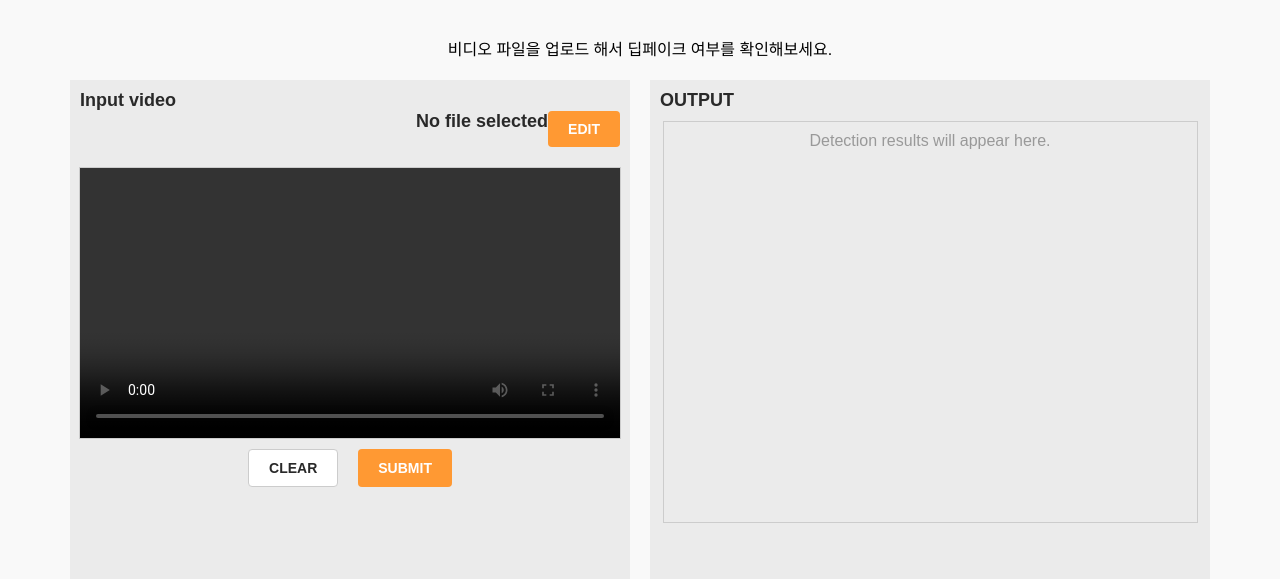
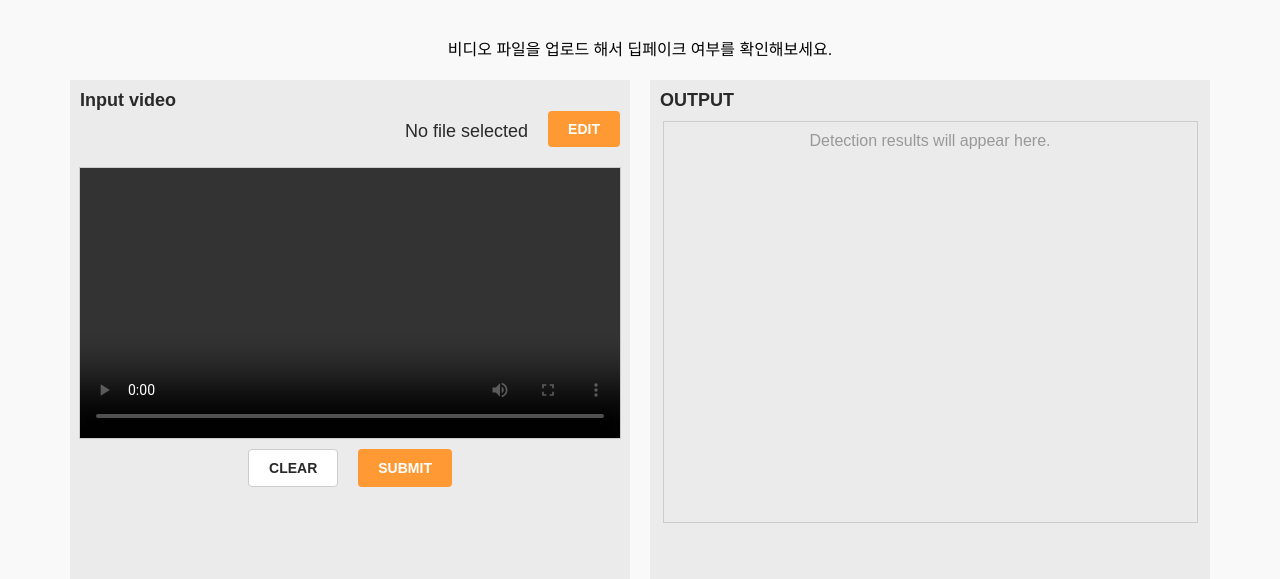
Before and after one commit to mu-pamang/2024_Chosun_osp_Deepfake-detection-Challenge, a Django app: page / in a window 1280 px wide. Shown: the part 154-733 px from the top of the page. Run offline with Django 5.2, Linux system fonts and the light colour scheme.

Commit message:
style: file name
동영상 업로드 시 파일 이름 표시 부분 스타일 변경
- 패딩과 마진 설정으로 편집 버튼과의 분리, 가운데로 정렬

```diff
--- a/mysite/deepfake_detection/static/deepfake_detection/style.css
+++ b/mysite/deepfake_detection/static/deepfake_detection/style.css
@@ -45,6 +45,12 @@ body {
     color: #292929;
     align-self: flex-start;
     font-weight: 600;
+}
+
+#file-name {
+    font-weight: 300;
+    margin-right: 20px;
+    padding-top: 10px;
 }
 
 .edit-btn, .submit-btn, .clear-btn {
```
